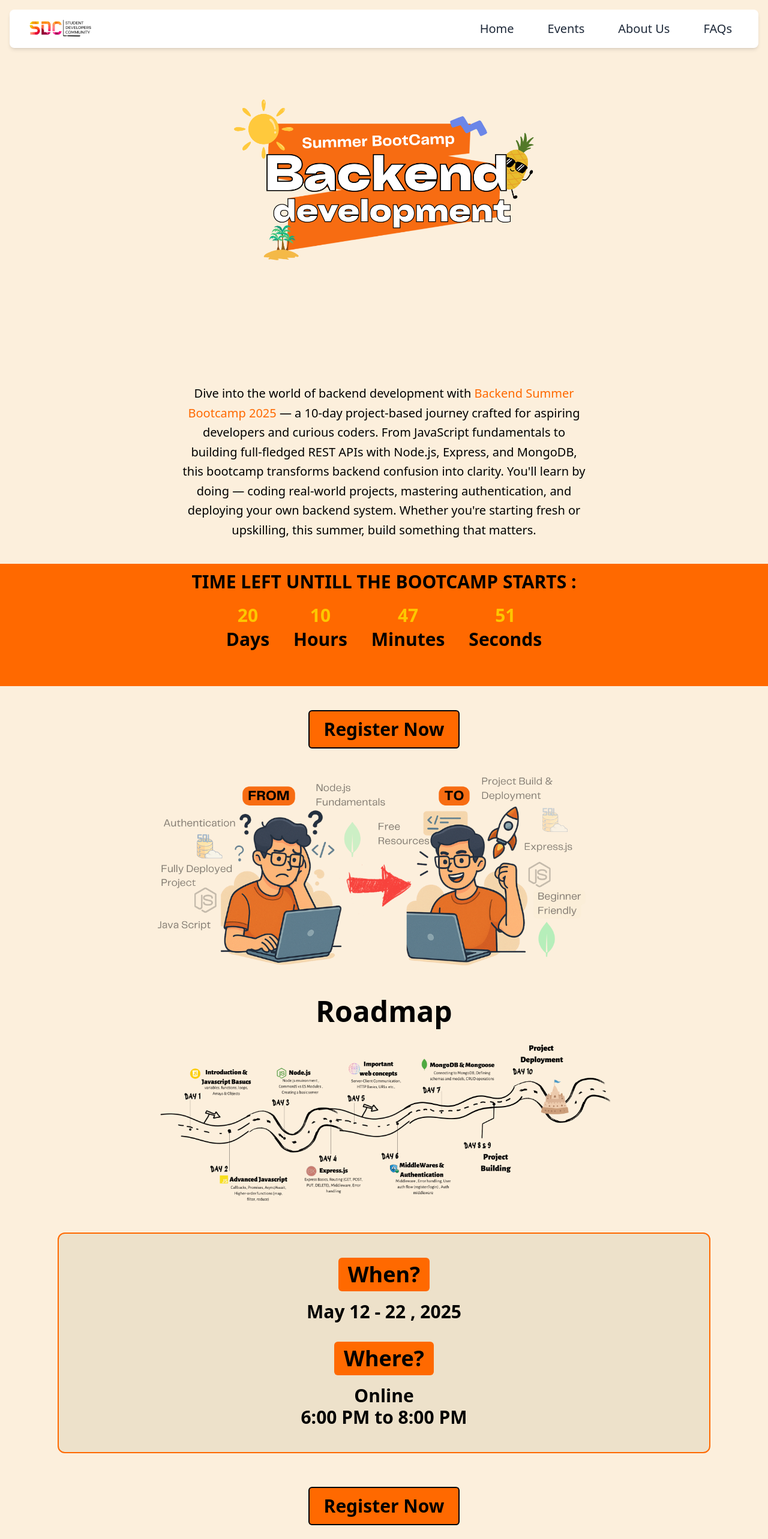
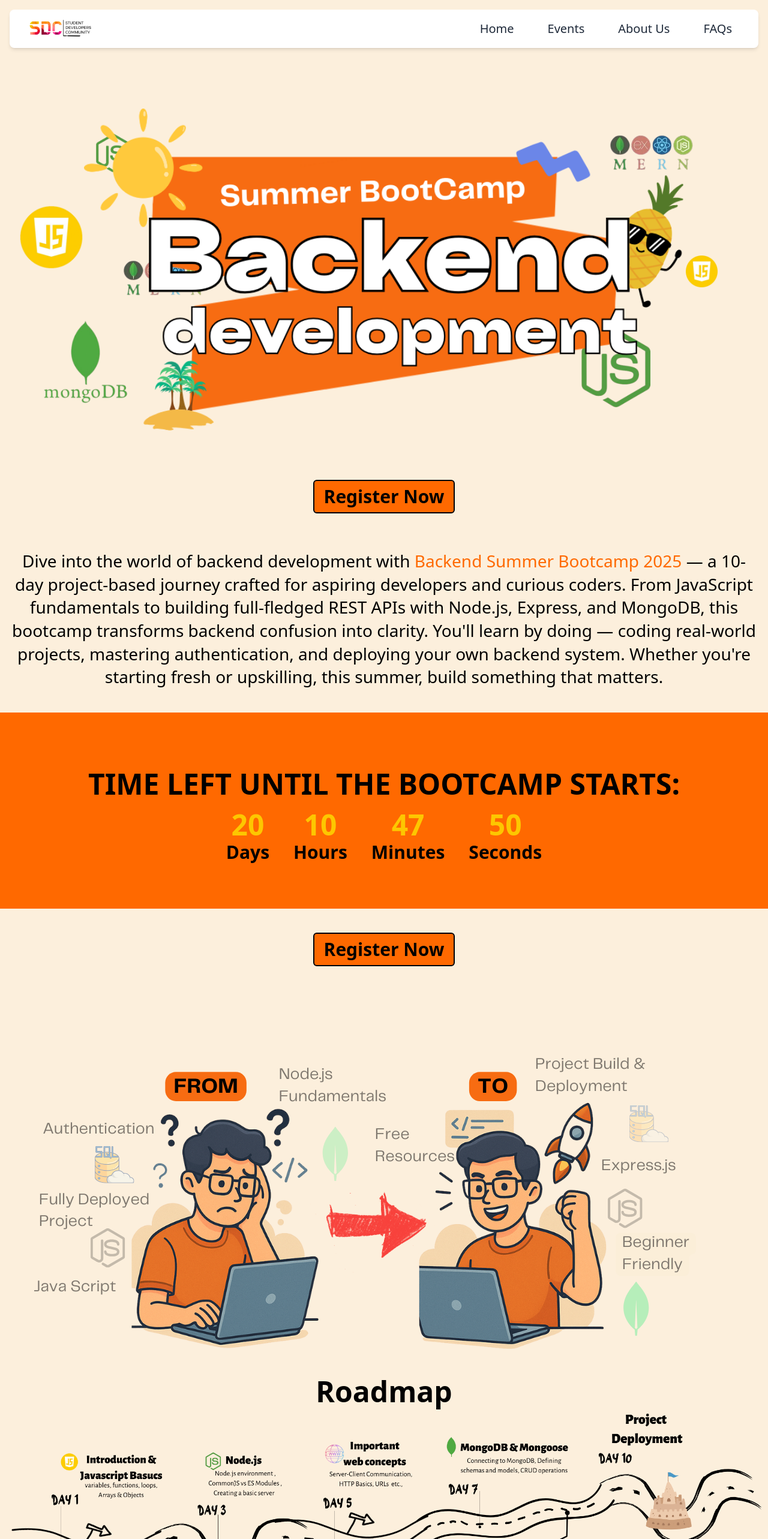
Before and after one commit to sdc-snist/sdc-web, a React (Vite) app: page /events/backend-development in a window 1280 px wide. Shown: the top 2566 px of the page at 60% size. Built offline with nearby package versions, Linux system fonts and the light colour scheme.

Commit message:
Added Responsiveness for backenddevelopment page

```diff
--- a/src/components/Events/BackendDevelopment.jsx
+++ b/src/components/Events/BackendDevelopment.jsx
@@ -1,109 +1,123 @@
-import React from "react";
-import SummerbootcampHero from "./SummerbootcampHero";
-import CountdownTimer from "./CountdownTimer";
+import React from 'react';
+import SummerbootcampHero from './SummerbootcampHero';
+import CountdownTimer from './CountdownTimer';
 import fromto from "../../assets/fromto.png";
 import roadmap from "../../assets/roadmap.png";
 
 const BackendDevelopment = () => {
     return (
-    <div className="min-h-screen bg-[#fcefdc] w-full flex flex-col relative">
+        <div className='min-h-screen bg-[#fcefdc] w-full flex flex-col relative'>
             <SummerbootcampHero />
-
-      {/* Description Section */}
-      <div className="flex flex-col items-center justify-center px-4">
-        <p className="font-hind-madurai font-light text-m sm:text-2xl md:text-[20px] max-w-2xl leading-relaxed text-center mt-10">
-          Dive into the world of backend development with{" "}
-          <span className="text-orange-500 font-light">
-            Backend Summer Bootcamp 2025
-          </span>{" "}
-          — a 10-day project-based journey crafted for aspiring developers and
-          curious coders. From JavaScript fundamentals to building full-fledged
-          REST APIs with Node.js, Express, and MongoDB, this bootcamp transforms
-          backend confusion into clarity. You'll learn by doing — coding
-          real-world projects, mastering authentication, and deploying your own
-          backend system. Whether you're starting fresh or upskilling, this
-          summer, build something that matters.
+            <div className='flex flex-col items-center justify-center mb-15'>
+                <button
+                    onClick={() => {
+                        window.open("https://payments.cashfree.com/forms/backend-development-registration", "_blank");
+                    }}
+                    className='bg-orange-500 cursor-pointer font-inter text-black border-2 text-3xl font-bold py-2 px-4 rounded-md hover:bg-orange-600 hover:scale-105 transition duration-300'>
+                    Register Now
+                </button>
+            </div>
+            <div className='flex flex-col items-center justify-center px-4'>
+                <p className='font-hind-madurai font-light text-[20px] md:text-[24px] lg:text-[28px] w-full max-w-[1250px] leading-[138%] tracking-[0%] text-center'>
+                    Dive into the world of backend development with <span className="text-orange-500 font-light">Backend Summer Bootcamp 2025</span> — a 10-day project-based journey crafted for aspiring developers and curious coders. From JavaScript fundamentals to building full-fledged REST APIs with Node.js, Express, and MongoDB, this bootcamp transforms backend confusion into clarity. You'll learn by doing — coding real-world projects, mastering authentication, and deploying your own backend system. Whether you're starting fresh or upskilling, this summer, build something that matters.
                 </p>
             </div>
 
-      {/* Countdown Timer */}
-      <div className="flex flex-col items-center justify-center mt-10 pb-10 bg-orange-500">
-        <div
-          id="timer"
-          className="text-2xl sm:text-3xl md:text-3xl flex items-center font-bold mt-2 text-white"
-        >
-          <CountdownTimer targetDate={new Date("2025-05-12T00:00:00")} />
+            <div className='flex flex-col items-center justify-center mt-10 pb-10 bg-orange-500'>
+                <div id="timer" className="text-9xl flex items-center font-bold mt-2">
+                    <CountdownTimer targetDate={new Date('2025-05-12T00:00:00')} />
                 </div>
             </div>
 
-      {/* Register Button */}
-      <div className="flex flex-col items-center justify-center mt-10">
+            <div className='flex flex-col items-center justify-center mt-10 mb-25'>
                 <button
                     onClick={() => {
-            window.open(
-              "https://payments.cashfree.com/forms/backend-development-registration",
-              "_blank"
-            );
+                        window.open("https://payments.cashfree.com/forms/backend-development-registration", "_blank");
                     }}
-          className="bg-orange-500 cursor-pointer font-inter text-black border-2 text-xl sm:text-2xl md:text-3xl font-bold py-3 px-6 rounded-md hover:bg-orange-600 hover:scale-105 transition duration-300"
-        >
+                    className='bg-orange-500 cursor-pointer font-inter text-black border-2 text-3xl font-bold py-2 px-4 rounded-md hover:bg-orange-600 hover:scale-105 transition duration-300'>
                     Register Now
                 </button>
             </div>
 
-      {/* From-To Image */}
-      <div className="flex justify-center mt-10 px-4">
-        <img
-          src={fromto}
-          alt="Backend Bootcamp Banner"
-          className="w-full max-w-[90%] sm:max-w-3xl h-auto object-contain rounded-xl"
-        />
+            <div className='flex flex-col items-center justify-center mt-10'>
+                <img src={fromto} alt="Backend Bootcamp Banner" />
             </div>
 
-      {/* Roadmap Title */}
-      <div className="flex flex-col items-center justify-center mt-12 text-4xl sm:text-5xl font-bold">
+            <div className='flex flex-col items-center justify-center mt-10 text-5xl font-bold'>
                 Roadmap
             </div>
 
-      {/* Roadmap Image */}
-      <div className="flex justify-center mt-6 px-4">
-        <img
-          src={roadmap}
-          alt="roadmap"
-          className="w-full max-w-[90%] sm:max-w-3xl h-auto object-contain rounded-xl"
-        />
+            <div className='flex flex-col items-center justify-center'>
+                <img src={roadmap} alt="roadmap" />
             </div>
 
-      {/* Event Details */}
-      <div className="flex flex-col items-center justify-center mt-12 border-2 border-orange-500 bg-[#EDE1CA] mx-6 sm:mx-24 mb-10 p-6 sm:p-10 rounded-xl">
-        <div className="flex flex-col items-center">
-          <h1 className="text-3xl sm:text-4xl font-bold bg-orange-500 rounded-md px-4 py-2">
-            When?
-          </h1>
-          <p className="text-2xl sm:text-3xl font-bold mt-4">
-            May 12 - 22 , 2025
-          </p>
+            {/* <div className="w-full bg-[#fcefdc] text-3xl py-16 px-4 flex justify-center">
+                <div className="max-w-5xl w-full grid grid-cols-2 gap-12 text-black">
+
+                    <div className="space-y-20">
+                        <div>
+                            <h2 className="font-bold text-4xl">Day 1 : JavaScript Basics</h2>
+                            <p className="mt-1">Variables (let, const)<br />Functions (regular + arrow)<br />Loops (for, while, forEach)<br />Arrays & Objects</p>
                         </div>
-        <div className="flex flex-col items-center mt-8">
-          <h1 className="text-3xl sm:text-4xl font-bold bg-orange-500 rounded-md px-4 py-2">
-            Where?
-          </h1>
-          <p className="text-2xl sm:text-3xl font-bold mt-4">Online</p>
-          <p className="text-2xl sm:text-3xl font-bold">6:00 PM to 8:00 PM</p>
+                        <div>
+                            <h2 className="font-bold text-4xl">Day 3 : Node.js</h2>
+                            <p className="mt-1">Node.js environment<br />CommonJS vs ES Modules<br />Creating a basic server</p>
+                        </div>
+                        <div>
+                            <h2 className="font-bold text-4xl">Day 5 : Web Concepts</h2>
+                            <p className="mt-1">Server-Client Communication<br />HTTPS Basics<br />& More…</p>
+                        </div>
+                        <div>
+                            <h2 className="font-bold text-4xl">Day 7 : MongoDB & Mongoose</h2>
+                            <p className="mt-1">Callbacks, Promises<br />Async/Await<br />Higher-order functions</p>
                         </div>
                     </div>
 
-      {/* Register Button Again */}
-      <div className="flex flex-col items-center justify-center mt-4 mb-10">
+
+                    <div className="space-y-10">
+                        <div>
+                            <h2 className="font-bold text-4xl">Day 2 : Advanced JavaScript</h2>
+                            <p className="mt-1">Callbacks, Promises<br />Async/Await<br />Higher-order functions</p>
+                        </div>
+                        <div>
+                            <h2 className="font-bold text-4xl">Day 4 : Express.js</h2>
+                            <p className="mt-1">Express Basics<br />Routing</p>
+                        </div>
+                        <div>
+                            <h2 className="font-bold text-4xl">Day 6 : MiddleWares & Authentication</h2>
+                            <p className="mt-1">Middleware<br />Error Handling<br />User auth flow</p>
+                        </div>
+                        <div>
+                            <h2 className="font-bold text-4xl">Day 8 & 9 : Project</h2>
+                            <p className="mt-1">Project building</p>
+                        </div>
+                    </div>
+
+                    <div className="w-full ml-50 text-center text-black font-bold text-4xl">
+                        Day 10 : Project Deployment
+                    </div>
+                </div>
+            </div> */}
+
+            <div className="flex flex-col items-center justify-center mt-10 mb-10 px-4 sm:px-10 md:px-20 lg:px-32 xl:px-40 border-2 border-orange-500 bg-[#EDE1CA] py-10 mx-auto max-w-5xl">
+            <div className="flex flex-col items-center">
+                <h1 className="text-3xl sm:text-4xl md:text-5xl font-bold bg-orange-500 rounded-md p-2">When ?</h1>
+                <p className="text-xl sm:text-2xl md:text-3xl font-bold mt-5">May 12 - 22, 2025</p>
+            </div>
+            <div className="flex flex-col items-center mt-10">
+                <h1 className="text-3xl sm:text-4xl md:text-5xl font-bold bg-orange-500 rounded-md p-2">Where ?</h1>
+                <p className="text-xl sm:text-2xl md:text-3xl font-bold mt-5">Online</p>
+                <p className="text-xl sm:text-2xl md:text-3xl font-bold">6:00 PM to 8:00 PM</p>
+            </div>
+            </div>
+
+
+            <div className='flex flex-col items-center justify-center mt-10 mb-25'>
                 <button
                     onClick={() => {
-            window.open(
-              "https://payments.cashfree.com/forms/backend-development-registration",
-              "_blank"
-            );
+                        window.open("https://payments.cashfree.com/forms/backend-development-registration", "_blank");
                     }}
-          className="bg-orange-500 cursor-pointer font-inter text-black border-2 text-xl sm:text-2xl md:text-3xl font-bold py-3 px-6 rounded-md hover:bg-orange-600 hover:scale-105 transition duration-300"
-        >
+                    className='bg-orange-500 cursor-pointer font-inter text-black border-2 text-3xl font-bold py-2 px-4 rounded-md hover:bg-orange-600 hover:scale-105 transition duration-300'>
                     Register Now
                 </button>
             </div>
--- a/src/components/Events/CountdownTimer.jsx
+++ b/src/components/Events/CountdownTimer.jsx
@@ -1,4 +1,4 @@
-import React, { useState, useEffect } from "react";
+import React, { useState, useEffect } from 'react';
 
 const CountdownTimer = ({ targetDate }) => {
     const [timeLeft, setTimeLeft] = useState(calculateTimeLeft());
@@ -28,26 +28,26 @@ const CountdownTimer = ({ targetDate }) => {
     }
 
     return (
-    <div>
-      <div className=" text-black font-bold text-3xl py-1 px-3 rounded-full inline-block mb-4">
-        TIME LEFT UNTILL THE BOOTCAMP STARTS :
+      <div className="p-4">
+        <div className="text-black font-bold text-3xl md:text-5xl py-1 px-3 rounded-full inline-block mb-4 text-center">
+          TIME LEFT UNTIL THE BOOTCAMP STARTS:
         </div>
-      <div className="flex justify-center items-center pb-5 space-x-10 text-yellow-400 text-2 font-bold">
-        <div className="text-center">
+        <div className="flex flex-wrap justify-center items-center pb-5 space-x-4 md:space-x-10 text-yellow-400 text-3xl md:text-5xl font-bold">
+          <div className="text-center mb-4 md:mb-0">
             <div>{timeLeft.days}</div>
-          <div className="text-black text-3xl mt-1">Days</div>
+            <div className="text-black text-xl md:text-3xl mt-1">Days</div>
           </div>
-        <div className="text-center">
+          <div className="text-center mb-4 md:mb-0">
             <div>{timeLeft.hours}</div>
-          <div className="text-black text-3xl mt-1">Hours</div>
+            <div className="text-black text-xl md:text-3xl mt-1">Hours</div>
           </div>
-        <div className="text-center">
+          <div className="text-center mb-4 md:mb-0">
             <div>{timeLeft.minutes}</div>
-          <div className="text-black text-3xl mt-1">Minutes</div>
+            <div className="text-black text-xl md:text-3xl mt-1">Minutes</div>
           </div>
-        <div className="text-center">
+          <div className="text-center mb-4 md:mb-0">
             <div>{timeLeft.seconds}</div>
-          <div className="text-black text-3 xl mt-1">Seconds</div>
+            <div className="text-black text-xl md:text-3xl mt-1">Seconds</div>
           </div>
         </div>
       </div>
--- a/src/components/Events/SummerbootcampHero.jsx
+++ b/src/components/Events/SummerbootcampHero.jsx
@@ -1,15 +1,46 @@
 import React from "react";
+import jsLogo from "../../assets/js.png";
+import nodeLogo from "../../assets/node.png";
+import mongoLogo from "../../assets/mongo.png";
+import mernLogo from "../../assets/mern.png";
 import bannerText from "../../assets/backend-text.png";
+
 
 export default function SummerbootcampHero() {
   return (
-    <div className="relative w-full h-150 bg-[#fcefdc] flex justify-center items-center overflow-hidden px-4 py-8">
-      {/* Banner Text */}
-      <img
-        src={bannerText}
-        alt="Backend Bootcamp Banner"
-        className="w-[90%] max-w-[600px] sm:max-w-[800px] md:max-w-[907px] h-auto z-10 sm:w-[60%] lg:w-[50%] xl:w-[40%]"
-      />
+    <div className="min-h-screen bg-[#fcefdc] w-full flex flex-col relative">
+        <div className="w-full text-black flex flex-col items-center">
+          <img
+            src={bannerText}
+            alt="Backend Bootcamp Banner"
+            className="absolute z-10 w-full max-w-[1000px] h-auto top-40 sm:top-44 md:top-48 lg:top-[181px]"
+          />
+
+          <div className="absolute top-[549px] right-[196px] w-[115.27px] h-[130px] hidden md:block">
+            <img src={nodeLogo} alt="NodeJS" className="w-full h-full object-contain" />
+          </div>
+          <div className="absolute top-[223px] left-[160px] w-[56.75px] h-[64px] hidden md:block">
+            <img src={nodeLogo} alt="NodeJS2" className="w-full h-full object-contain" />
+          </div>
+          <div className="absolute top-[338px] left-[28px] w-[115px] h-[115px] hidden md:block">
+            <img src={jsLogo} alt="JavaScript" className="w-full h-full object-contain" />
+          </div>
+          <div className="absolute top-[423px] right-[81px] w-[59px] h-[59px] hidden md:block">
+            <img src={jsLogo} alt="JavaScript2" className="w-full h-full object-contain" />
+          </div>
+          <div className="absolute top-[490px] left-[33px] w-[219px] h-[219px] hidden md:block">
+            <img src={mongoLogo} alt="MongoDB" className="w-full h-full object-contain" />
+          </div>
+          <div className="absolute top-[381px] right-[234px] w-[109px] h-[109px] hidden md:block">
+            <img src={mongoLogo} alt="MongoDB2" className="w-full h-full object-contain" />
+          </div>
+          <div className="absolute top-[410px] left-[174px] w-[214px] h-[107px] hidden md:block">
+            <img src={mernLogo} alt="MERN stack" className="w-full h-full object-contain" />
+          </div>
+          <div className="absolute top-[201px] right-[81px] w-[214px] h-[107px] hidden md:block">
+            <img src={mernLogo} alt="MERN stack 2" className="w-full h-full object-contain" />
+          </div>
+        </div>
     </div>
   );
 }
```
Lines whose indentation alone changed are shown as unchanged.
